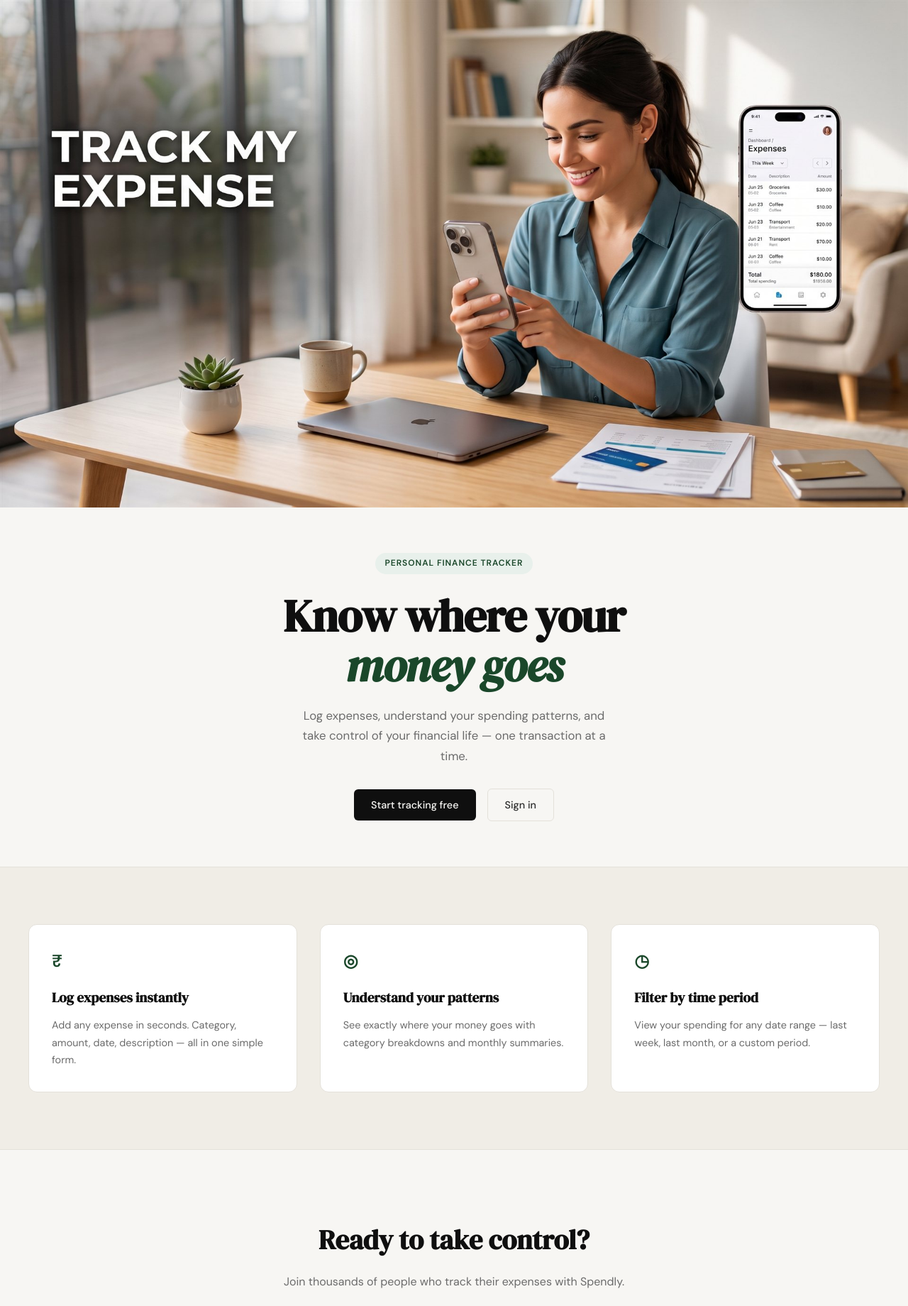
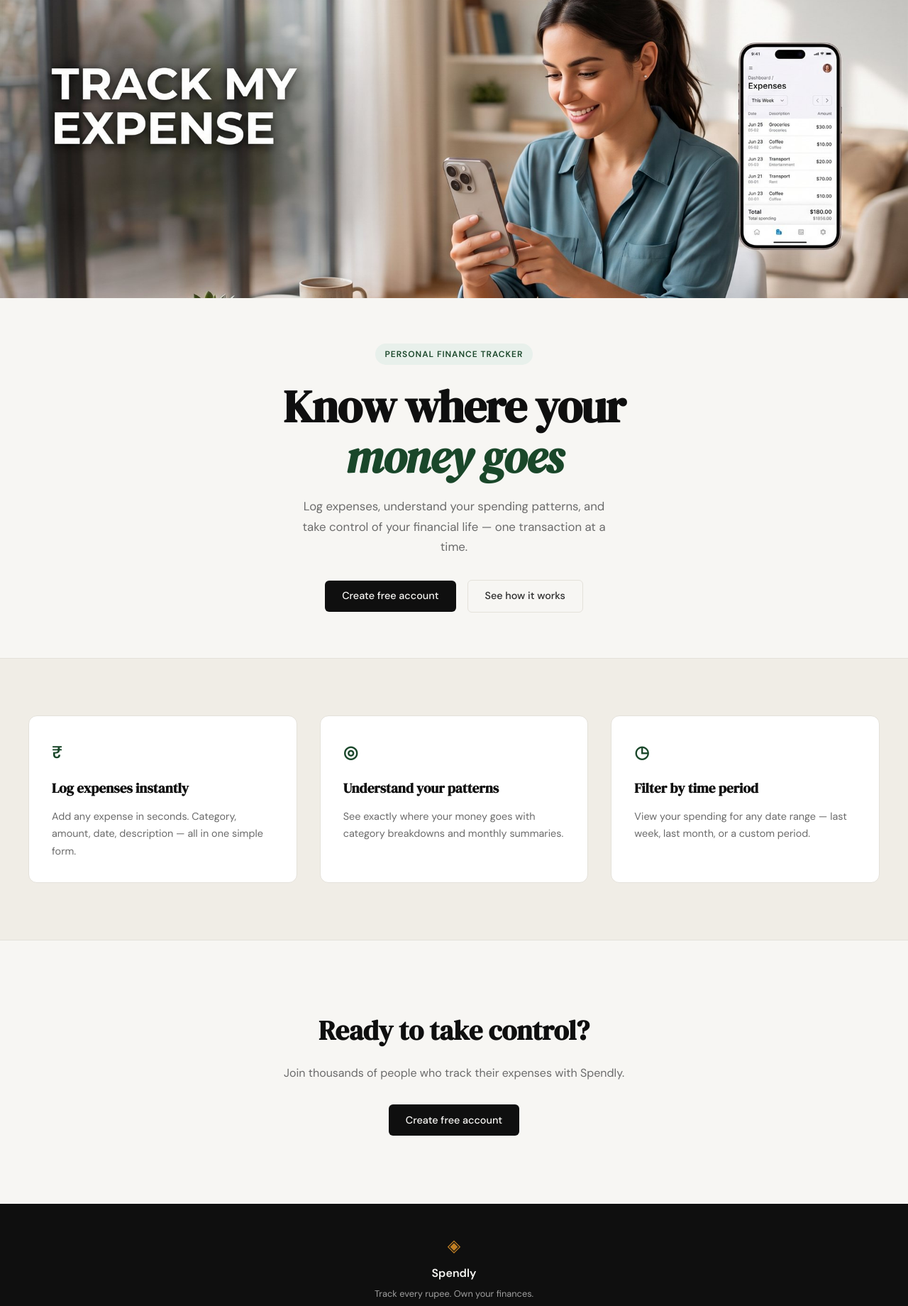
Before and after one commit to Sakshiv0104/Track-my-Expense, a Flask app: page / in a window 1280 px wide. Shown: the part 61-1901 px from the top of the page at 71% size. Run offline with Flask 3, Linux system fonts and the light colour scheme.

Commit message:
landing: resize hero banner, update CTA buttons

```diff
--- a/app.py
+++ b/app.py
@@ -32,6 +32,11 @@ def privacy():
     return render_template("privacy.html")
 
 
+@app.route("/how-it-works")
+def how_it_works():
+    return "#"  # i will add things later
+
+
 # ------------------------------------------------------------------ #
 # Placeholder routes — students will implement these                  #
 # ------------------------------------------------------------------ #
--- a/static/css/landing.css
+++ b/static/css/landing.css
@@ -18,7 +18,9 @@
 .hero-banner-img {
     display: block;
     width: 100%;
-    height: auto;
+    height: 420px;
+    object-fit: cover;
+    object-position: center 30%;
 }
 
 .hero-inner {
@@ -39,4 +41,5 @@
 
 @media (max-width: 900px) {
     .hero-inner { padding: 3rem 1.5rem; }
+    .hero-banner-img { height: 280px; }
 }
--- a/templates/landing.html
+++ b/templates/landing.html
@@ -24,8 +24,8 @@
             one transaction at a time.
         </p>
         <div class="hero-actions">
-            <a href="{{ url_for('register') }}" class="btn-primary">Start tracking free</a>
-            <a href="{{ url_for('login') }}" class="btn-ghost">Sign in</a>
+            <a href="{{ url_for('register') }}" class="btn-primary">Create free account</a>
+            <a href="{{ url_for('how_it_works') }}" class="btn-ghost">See how it works</a>
         </div>
     </div>
 </section>
```
